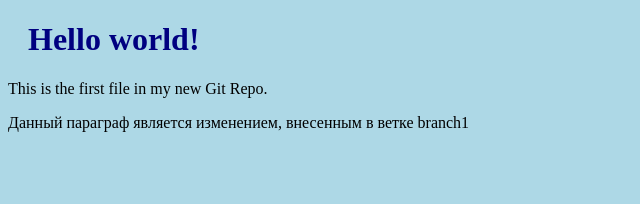
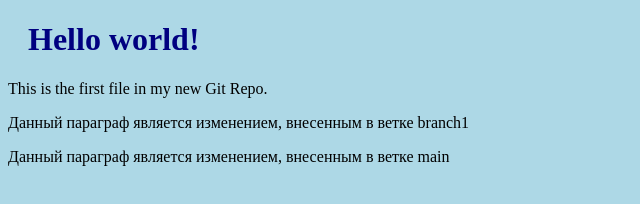
Before and after one commit to Olga88884444/w3tutorial, a plain HTML site: page index.html in a window 1280 px wide. Shown: the whole page, without its empty margins (0-640 px from the left). Drawn offline with Linux system fonts and the light colour scheme.

Commit message:
Добавлен параграф в index.html

```diff
--- a/index.html
+++ b/index.html
@@ -9,6 +9,7 @@
 <h1>Hello world!</h1>
 <p>This is the first file in my new Git Repo.</p>
 <p>Данный параграф является изменением, внесенным в ветке branch1</p>
+<p>Данный параграф является изменением, внесенным в ветке main</p>
 
 </body>
 </html>
```
